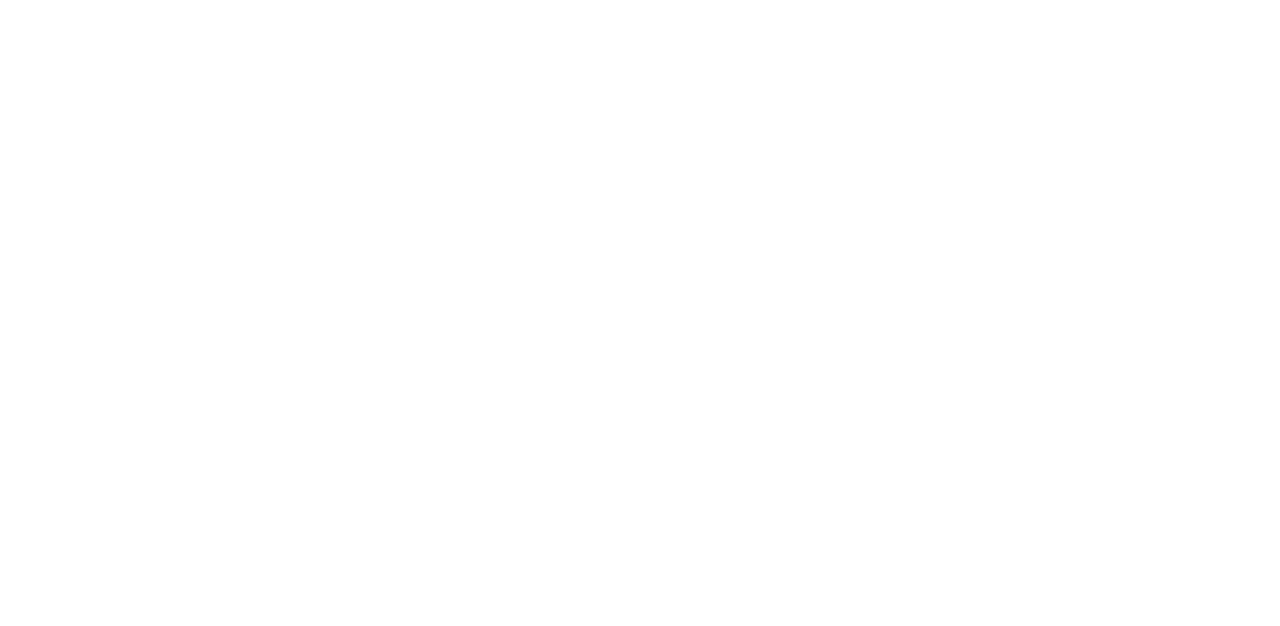
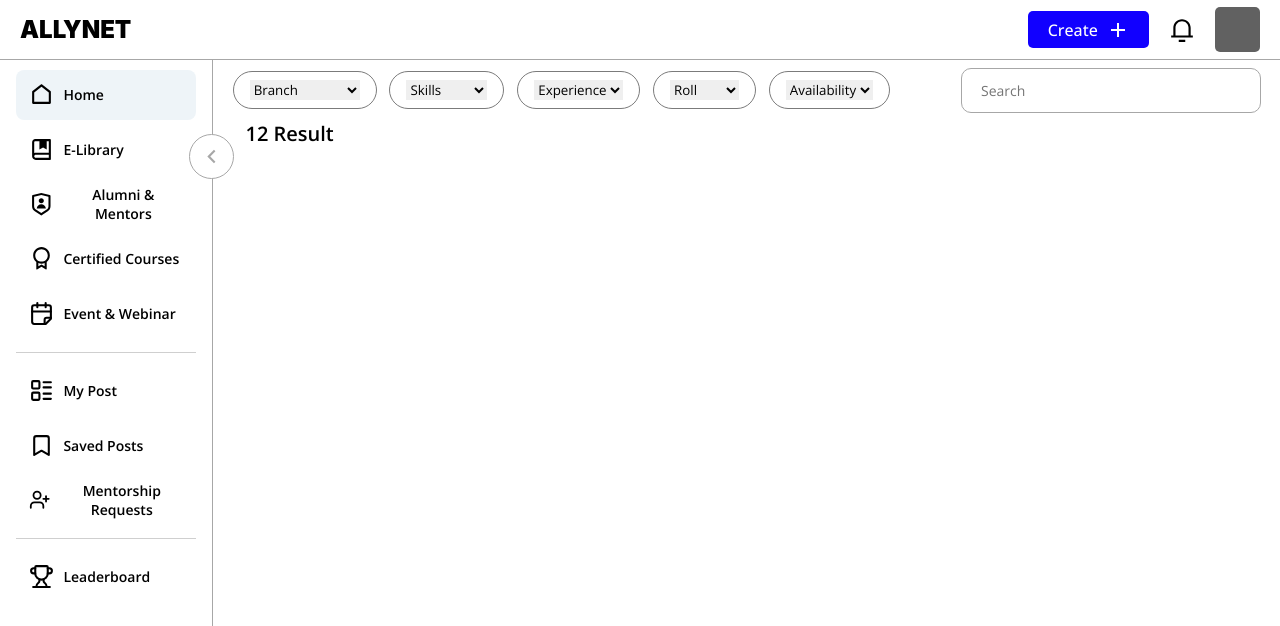
Before and after one commit to parmarraj999/allynet, a React (Create React App) app: page /alumni in a window 1280 px wide. Before the commit this address had no page. Shown: the top 626 px of the page. Built offline with nearby package versions, Linux system fonts and the light colour scheme; a web font is replaced by a local one.

Commit message:
revert commit

```diff
--- a/src/App.js
+++ b/src/App.js
@@ -27,7 +27,7 @@
             <Route path='/post/:id' element={<PostDetail/>}/>
             <Route path='/library' element={<LibraryPage/>} />
             <Route path='/library/:id' element={<DownloadPage />} />
-            {/* <Route path='/alumni' element={<AlumniPage/>} /> */}
+            <Route path='/alumni' element={<AlumniPage/>} />
             <Route path='/courses' element={<CoursePage/>} />
             <Route path='/events' element={<EventPage/>} />
           </Route>
--- /dev/null
+++ b/src/page/alumni-page/alumniPage.css
@@ -0,0 +1,44 @@
+.alunni-page-container{
+    width: 100%;
+    height: 100%;
+    overflow: scroll;
+}
+.alumni-page-container::-webkit-scrollbar{
+    display: none;
+}
+.alumni-filter-container{
+    width: 100%;
+    height: 60px;
+    display: flex;
+    justify-content: space-between;
+    align-items: center;
+    padding: 0 1.2rem;
+}
+.alumni-filter-container .filter-box{
+    padding: .5rem 1rem;
+    border: 1px solid #7B7B7B;
+    font-size: 16px;
+    font-weight: 600;
+    display: flex;
+    align-items: center;
+    gap: .6rem;
+    border-radius: 2rem;
+    color: #7B7B7B;
+}
+.filter-box select{
+    max-width: 110px;
+}
+
+.alumni-search-container{
+    width: 300px;
+}
+.alumni-search-container input{
+    border-radius: 10px;
+    border: 1px solid #A7A7A7;
+}
+.alumni-result-count{
+    text-align: left;
+    font-size: 20px;
+    padding-left: 2rem;
+    font-weight: 600;
+}
--- a/src/page/alumni-page/alumniPage.js
+++ b/src/page/alumni-page/alumniPage.js
@@ -1,8 +1,93 @@
-import React from 'react'
+import React, { useState } from 'react'
+import './alumniPage.css';
+
+
 
 function AlumniPage() {
+
+  const [searchTerm, setSearchTerm] = useState
+    ('');
+  const [selectedFilters, setSelectedFilters] = useState({
+    branch: '',
+    skills: '',
+    experience: '',
+    roll: '',
+    availability: ''
+  });
+
+  const FilterDropdown = ({ label, options, value, onChange }) => {
+    return (
+      <div className="filter-box">
+        <select
+          style={{ border: "none" }}
+          value={value}
+          onChange={(e) => onChange(e.target.value)}
+          className="filter-select"
+        >
+          <option value="">{label}</option>
+          {options.map(option => (
+            <option key={option} value={option}>{option}</option>
+          ))}
+        </select>
+      </div>
+    );
+  };
+
+  const handleFilterChange = (filterType, value) => {
+    setSelectedFilters(prev => ({
+      ...prev,
+      [filterType]: value
+    }));
+  };
+
+
   return (
-    <div>AlumniPage</div>
+    <div className='alunni-page-container' >
+      <div className='alumni-filter-container' >
+        <div style={{ display: 'flex', alignItems: 'center', gap: '.8rem' }} >
+          <FilterDropdown
+            label="Branch"
+            options={['Computer Science', 'Electronics', 'Mechanical', 'Civil']}
+            value={selectedFilters.branch}
+            onChange={(value) => handleFilterChange('branch', value)}
+          />
+          <FilterDropdown
+            label="Skills"
+            options={['JavaScript', 'Python', 'React', 'Node.js', 'Java']}
+            value={selectedFilters.skills}
+            onChange={(value) => handleFilterChange('skills', value)}
+          />
+          <FilterDropdown
+            label="Experience"
+            options={['0-2 years', '2-5 years', '5-10 years', '10+ years']}
+            value={selectedFilters.experience}
+            onChange={(value) => handleFilterChange('experience', value)}
+          />
+          <FilterDropdown
+            label="Roll"
+            options={['Student', 'Alumni', 'Faculty']}
+            value={selectedFilters.roll}
+            onChange={(value) => handleFilterChange('roll', value)}
+          />
+          <FilterDropdown
+            label="Availability"
+            options={['Available', 'Busy', 'Away']}
+            value={selectedFilters.availability}
+            onChange={(value) => handleFilterChange('availability', value)}
+          />
+        </div>
+        <div className="alumni-search-container">
+          <input
+            type="text"
+            placeholder="Search"
+            className="search-input"
+            value={searchTerm}
+            onChange={(e) => setSearchTerm(e.target.value)}
+          />
+        </div>
+      </div>
+      <h3 className='alumni-result-count'>12 Result</h3>
+    </div>
   )
 }
 
```
